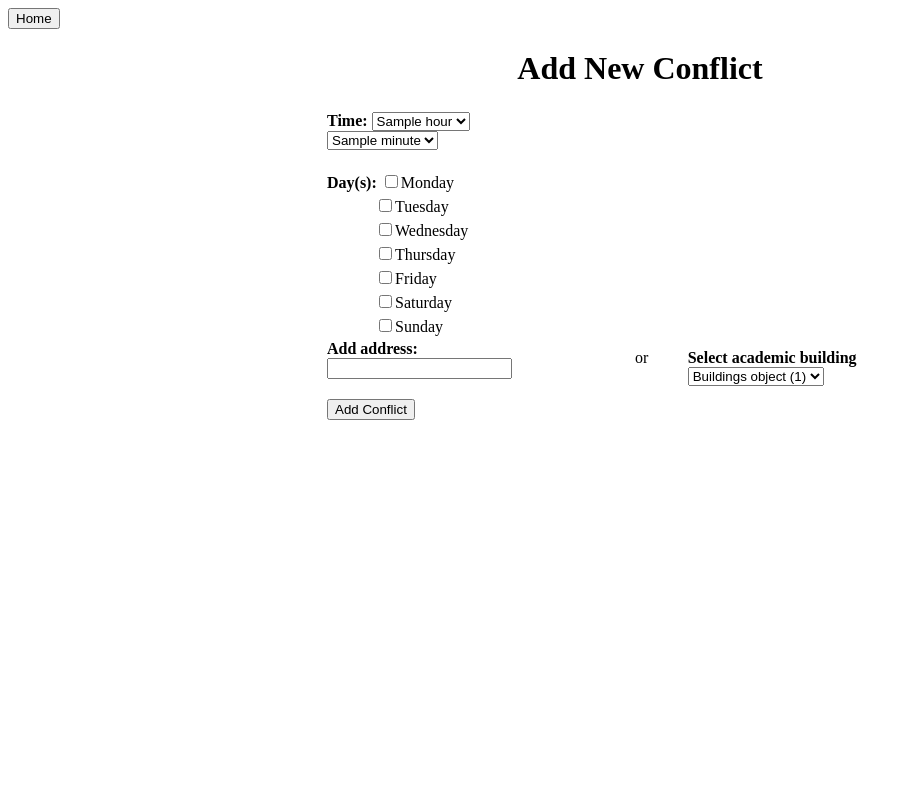
After one commit to jacobalter/Lunch-Date-Matching, a Django app: template lunchdate/matchingApp/templates/addConflicts.html in a window 1280 px wide. The commit adds this page. Shown: the whole page, without its empty margins (0-912 px from the left). Run offline with Django 3.2, Linux system fonts and the light colour scheme; tables that the repository leaves empty hold one stand-in row (values such as "Sample post"); the template is opened without the code that fills it: values that come from a table or form of the project are taken from there, most other values are stand-ins (such as "Sample title", 1, 10 or a date in 2020).

Commit message:
working conflicts tab

```diff
--- /dev/null
+++ b/lunchdate/matchingApp/templates/addConflicts.html
@@ -0,0 +1,76 @@
+<html>
+
+<head>
+    <title></title>
+</head>
+
+<body>
+<button onclick="return goHome()" id = "home">Home </button>
+    <div style="width:50%;margin:0 auto; font-size:100%">
+        <h1 align="center">Add New Conflict</h1>
+        <table align="center">
+            <tr><td><form onSubmit = "return process()">
+			    <b>Time:</b>
+				<select id="hours">
+				{% for h in hours %}
+					<option value="{{ h }}" {% if h == "-" %}selected{% endif %}>{{ h }}</option>
+				{% endfor %}
+				</select>
+				<select id="minutes" >
+				{% for m in minutes %}
+					<option value="{{ m }}" {% if m == "-" %}selected{% endif %}>{{ m }}</option>
+				{% endfor %}
+				</select>
+				</form>
+				<tr><form action="">
+					<tr><td> <b>Day(s): </b><input type="checkbox" name="M" id="M" value="M">Monday<br></td></tr>
+					<tr><td>&emsp;&emsp;&emsp;<input type="checkbox" name="T" id="T" value="T">Tuesday<br></td></tr>
+					<tr><td>&emsp;&emsp;&emsp;<input type="checkbox" name="W" id="W" value="W">Wednesday<br></td></tr>
+					<tr><td>&emsp;&emsp;&emsp;<input type="checkbox" name="R" id="R" value="R">Thursday<br></td></tr>
+					<tr><td>&emsp;&emsp;&emsp;<input type="checkbox" name="F" id="F" value="F">Friday<br></td></tr>
+					<tr><td>&emsp;&emsp;&emsp;<input type="checkbox" name="S" id="S" value="S">Saturday<br></td></tr>
+					<tr><td>&emsp;&emsp;&emsp;<input type="checkbox" name="U" id="U" value="U">Sunday<br></td></tr>
+					</td>
+				</form></tr>
+				<tr>
+					<td><form>
+						 <b>Add address: </b>
+						<input id="address" name="address" type="text" value = ""/>
+						<td> &emsp;&emsp;&emsp;or &emsp;&emsp;&emsp;</td>
+						<td> <b>Select academic building  </b>
+							<select id="building">
+							{% for b in buildings %}
+								<option value="{{ b }}">{{ b }}</option>
+							{% endfor %}
+							</select>
+					</form> </td>
+					<form onSubmit = "return process()"> <tr><td><input type="submit" value="Add Conflict"/></td></tr> </form>
+			</tr>
+        </table>
+    </div>
+
+	<script>
+		function process() {
+		    day = "";
+			if(M.checked) day += "M";
+			if(T.checked) day += "T";
+			if(W.checked) day += "W";
+			if(R.checked) day += "R";
+            if(F.checked) day += "F";
+			if(S.checked) day += "S";
+			if(U.checked) day += "U";
+			var url = "http://127.0.0.1:8000/" + "{{sp.id}}/" + "updateconflict/" + document.getElementById("hours").value + "/" + document.getElementById("minutes").value + "/" + day + "/" + document.getElementById("address").value + "/" + document.getElementById("building").value + "/";
+			location.href = url;
+			return false;
+		}
+		</script>
+	<script>
+		function goHome() {
+			var url = "http://127.0.0.1:8000/" + "{{sp.id}}/";
+			location.href = url;
+			return false;
+		}
+	</script>
+</body>
+
+</html>
--- a/lunchdate/matchingApp/templates/queryOut.html
+++ b/lunchdate/matchingApp/templates/queryOut.html
@@ -9,10 +9,11 @@
 </head>
 
 <body>
-    <div style="width:50%;margin: auto; font-size:150%">
+    <div style="width:100%;margin: auto; font-size:150%">
         <table align="center">
             <tr>
                 <th style="padding:0 0px 0 0px;"><li><a href="/{{ sp.id }}/addfriends">{{ "Add Friends" }}</a></li></th>
+				<th style="padding:0 0px 0 0px;"><li><a href="/{{ sp.id }}/addconflicts">{{ "Add Conflicts" }}</a></li></th>
                 <th style="padding:0 0px 0 0px;"><li><a href="/{{ sp.id }}/settings">{{ "Modify User Settings" }}</a></li></th>
                 <th style="padding:0 0px 0 0px;"><li><a href="/{{ sp.id }}/findrestaurant">{{ "Find a Restaurant" }}</a></li></th>
             </tr>
--- a/lunchdate/matchingApp/urls.py
+++ b/lunchdate/matchingApp/urls.py
@@ -7,10 +7,12 @@ urlpatterns = [
     url(r'^(?P<person_id>[0-9]+)/$', views.queryOut, name='Query Output'),
     url(r'^(?P<person_id>[0-9]+)/matchnow/(?P<distance>[0-9]+)/(?P<hour>[0-9]+|-)/(?P<minute>[0-9]+|-)/(?P<day>Monday|Tuesday|Wednesday|Thursday|Friday|Saturday|Sunday|-)/$', views.matchUserNow, name='MatchUserNow'),
     url(r'^(?P<person_id>[0-9]+)/addfriends/$', views.addFriends, name='addFriends'),
+	url(r'^(?P<person_id>[0-9]+)/addconflicts/$', views.addConflicts, name='addConflicts'),
     url(r'^(?P<person_id>[0-9]+)/settings/$', views.settings, name='Settings'),
     url(r'^(?P<person_id>[0-9]+)/findrestaurant/$', views.findRestaurant, name='FindRestaurant'),
 	url(r'^(?P<fr_id>[0-9]+)matchedrestaurant/(?P<person_id>[0-9]+)/(?P<day>[0-9]+)/(?P<time>[0-9]+)/(?P<dist>[0-9]+)/$', views.getMatchRestaurant, name='MatchRestaurant'),
 	url(r'^(?P<person_id>[0-9]+)/addfriends/(?P<fr_id>[0-9]+)/$', views.friendEntry, name='FriendEntry'),
 	url(r'^(?P<person_id>[0-9]+)/queryrestaurant/(?P<foodtype>.*)/(?P<dist>[0-9]+)/(?P<hour>[0-9]+|-)/(?P<minute>[0-9]+|-)/(?P<day>Monday|Tuesday|Wednesday|Thursday|Friday|Saturday|Sunday|-)/$', views.queryRestaurant, name='QueryRestaurant'),
 	url(r'^(?P<person_id>[0-9]+)/update/(?P<newname>.*)/(?P<mealplan>T|F|N)/(?P<strangers>T|F|N)/$', views.updateUser, name='UpdateUser'),
+	url(r'^(?P<person_id>[0-9]+)/updateconflict/(?P<hour>[0-9]+)/(?P<minute>[0-9]+)/(?P<day>.*)/(?P<address>.*)/(?P<building>.*)/$', views.updateConflict, name='UpdateConflict'),
 	]
```
Also changed, not shown: lunchdate/matchingApp/views.py (+42 -8 lines).
